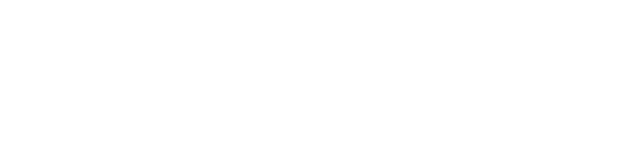
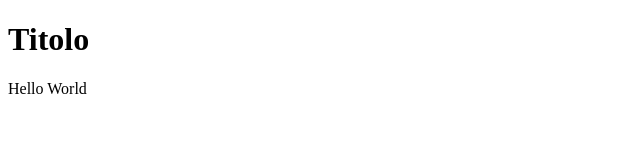
Before and after one commit to Passa69/vue-hello, a plain HTML site: page index.html in a window 1280 px wide. Shown: the whole page, without its empty margins (0-640 px from the left). Drawn offline with nearby package versions, Linux system fonts and the light colour scheme.

Commit message:
titolo h1

```diff
--- a/index.html
+++ b/index.html
@@ -7,7 +7,11 @@
     <title>Vue hello</title>
 </head>
 <body>
-    <div id="root"></div>
+    <div id="root">
+        <h1 :class="myClass">Titolo</h1>
+        <p>{{ message }}</p>
+        <!-- <input v-model="message"> -->
+    </div>
 
 
     <script src="https://cdn.jsdelivr.net/npm/vue@2.6.14/dist/vue.js"></script>
--- a/js/script.js
+++ b/js/script.js
@@ -0,0 +1,6 @@
+var root = new Vue ({
+    el: '#root',
+    data: {
+        message: 'Hello World'
+    }
+});
```
